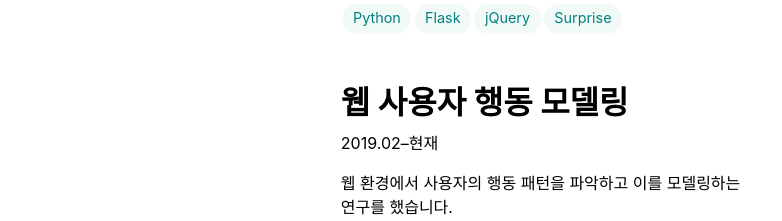
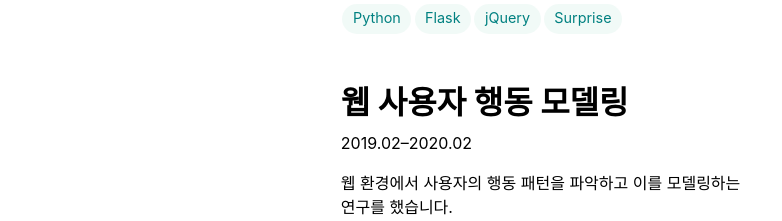
Before and after one commit to simulacre7/resume, a React (Create React App) app: page / in a window 1280 px wide. Shown: the part 2040-2261 px from the top of the page, without its empty margins (240-1022 px from the left). Built offline with nearby package versions, Linux system fonts and the light colour scheme; a web font is replaced by a local one.

Commit message:
fix: typo

```diff
--- a/src/components/TwoColumn/Education.jsx
+++ b/src/components/TwoColumn/Education.jsx
@@ -53,7 +53,7 @@ export default function Education() {
           />
           <Project
             title="웹 사용자 행동 모델링"
-            time="2019.02&ndash;현재"
+            time="2019.02&ndash;2020.02"
             description={
               <>
                 웹 환경에서 사용자의 행동 패턴을 파악하고 이를 모델링하는 연구를
```
